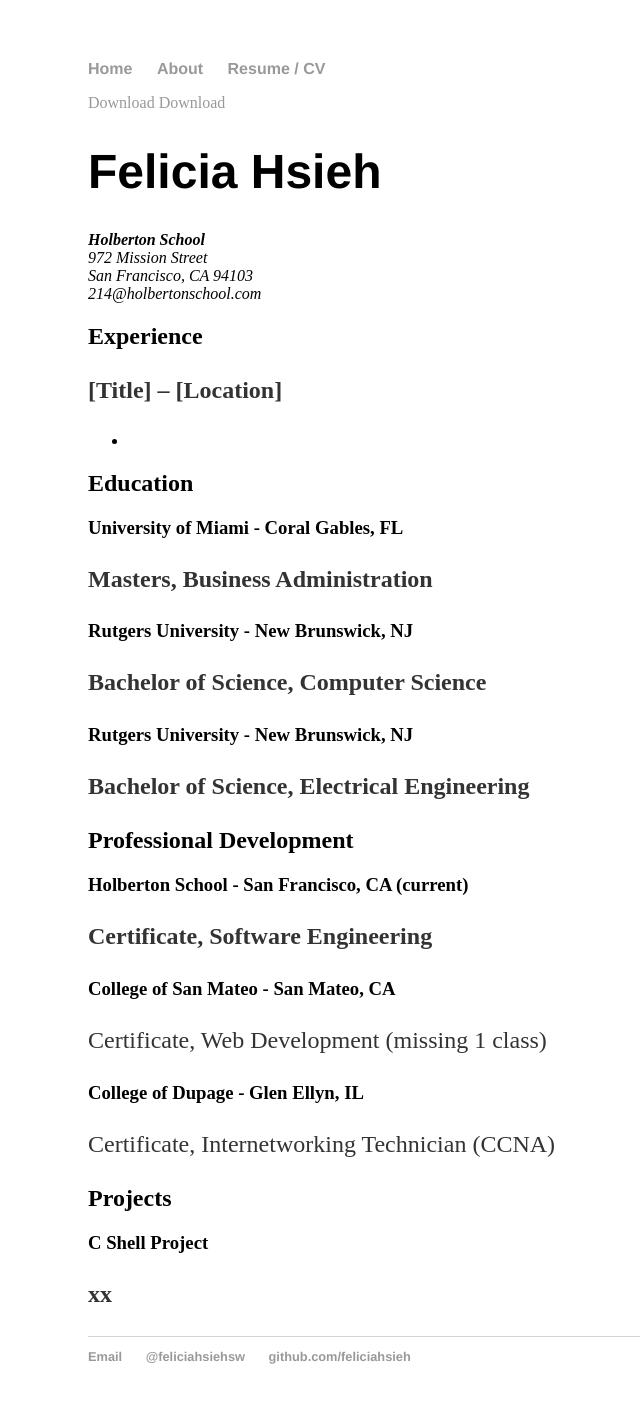
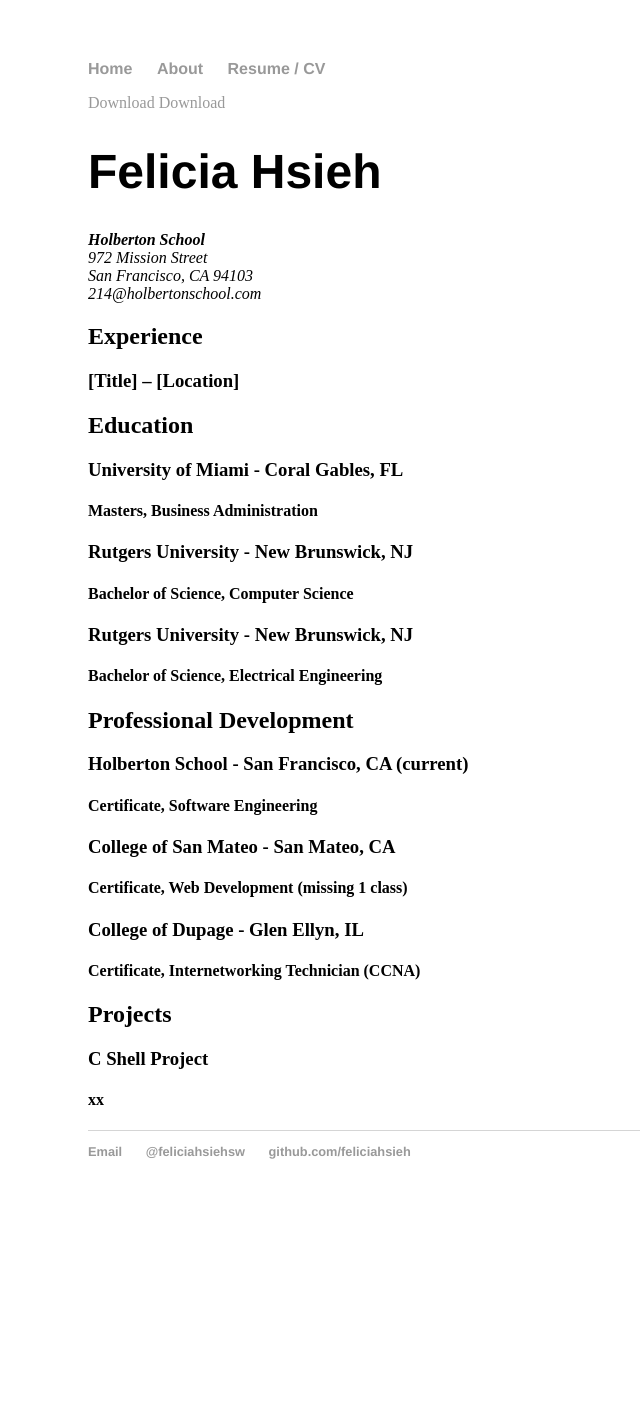
Before and after one commit to feliciahsieh/feliciahsieh.github.io, a Jekyll site: the page built from cv/index.html, in a window 1280 px wide. Shown: the whole page, without its empty margins (104-744 px from the left). Built offline with Jekyll 4.4.1, drawn with Linux system fonts in a browser that asks for light colours; after the commit the page ends 1219 px from its top, so only the background shows below that.

```diff
--- a/cv/index.html
+++ b/cv/index.html
@@ -15,32 +15,29 @@ title: Resume
 	</address>
 
 	<h2>Experience</h2>
-	<p><strong>[Title] – [Location]</strong></p>
-    <ul>
-      <li></li>
-    </ul>
+	<h3>[Title] – [Location]</h3>
 
     <h2>Education</h2>
 	<h3>University of Miami - Coral Gables, FL</h3>
-	<p><strong>Masters, Business Administration</strong></p>
+	<h4>Masters, Business Administration</h4>
 
 	<h3>Rutgers University - New Brunswick, NJ</h3>
-	<p><strong>Bachelor of Science, Computer Science</strong></p>
+	<h4>Bachelor of Science, Computer Science</h4>
 
 	<h3>Rutgers University - New Brunswick, NJ</h3>
-	<p><strong>Bachelor of Science, Electrical Engineering</strong></p>
+	<h4>Bachelor of Science, Electrical Engineering</h4>
 
     <h2>Professional Development</h2>
 	<h3>Holberton School - San Francisco, CA (current)</h3>
-	<p><strong>Certificate, Software Engineering</strong></p>
+	<h4>Certificate, Software Engineering</h4>
 
 	<h3>College of San Mateo - San Mateo, CA</h3>
-	<p>Certificate, Web Development (missing 1 class)</p>
+	<h4>Certificate, Web Development (missing 1 class)</h4>
 
 	<h3>College of Dupage - Glen Ellyn, IL</h3>
-	<p>Certificate, Internetworking Technician (CCNA)</p>
+	<h4>Certificate, Internetworking Technician (CCNA)</h4>
 
     <h2>Projects</h2>
 	<h3>C Shell Project</h3>
-	<p><strong>xx</strong></p>
+	<h4>xx</h4>
 </div>
```
